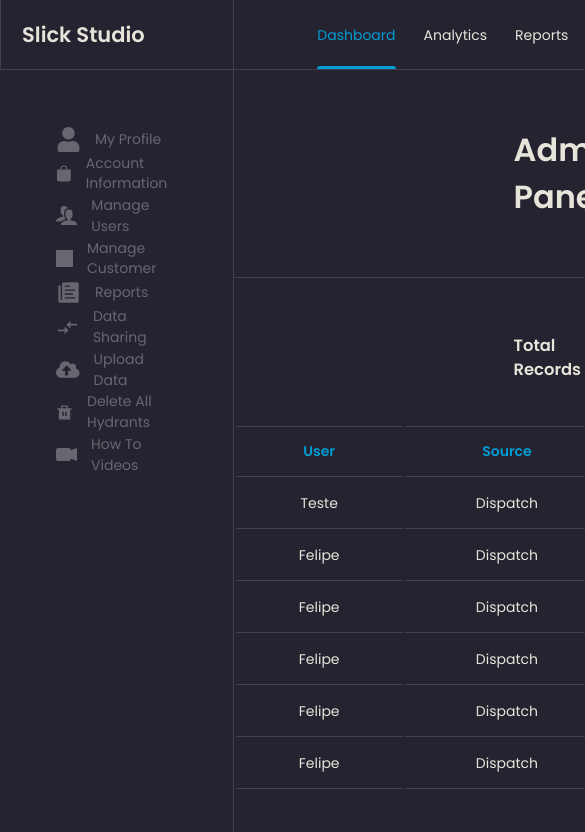
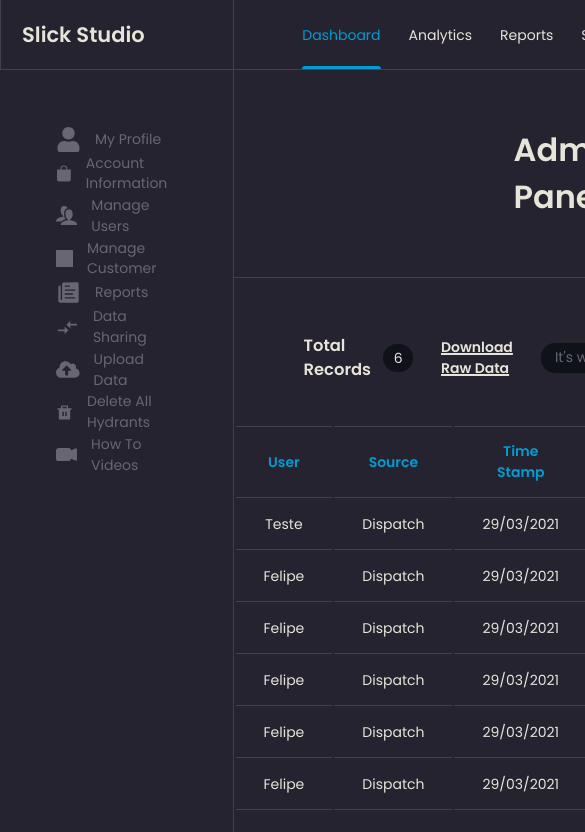
Before and after one commit to vinebks/slick-studio, a Next.js app: page / in a window 390 px wide. Shown: the top 832 px of the page, 585 px wide, since content can reach past the window. Built offline with nearby package versions, Linux system fonts and the light colour scheme.

Commit message:
refactor: responsive :lipstick:

```diff
--- a/src/components/Content/Main/styles.ts
+++ b/src/components/Content/Main/styles.ts
@@ -1,7 +1,15 @@
 import styled from 'styled-components';
 
 export const MainContainer = styled.section`
-  max-width: 60rem;
+  max-width: 100vw;
+
+  @media (max-width: 1600px) {
+    max-width: 75vw;
+  }
+
+  @media (max-width: 1400px) {
+    max-width: 65vw;
+  }
 
   > section {
     max-width: 60rem;
@@ -9,14 +17,16 @@ export const MainContainer = styled.section`
 
     margin: 0 20rem;
 
+    @media (max-width: 1400px) {
+      margin: 0 5rem;
+    }
+
     display: flex;
     align-items: center;
     justify-content: space-between;
   }
 
   > table {
-    max-width: 100%;
-
     width: 100%;
 
     border: 0;
@@ -24,6 +34,8 @@ export const MainContainer = styled.section`
     padding-top: 3rem;
 
     text-align: center;
+
+    overflow: scroll;
 
     th {
       padding: 1rem 2rem;
```
